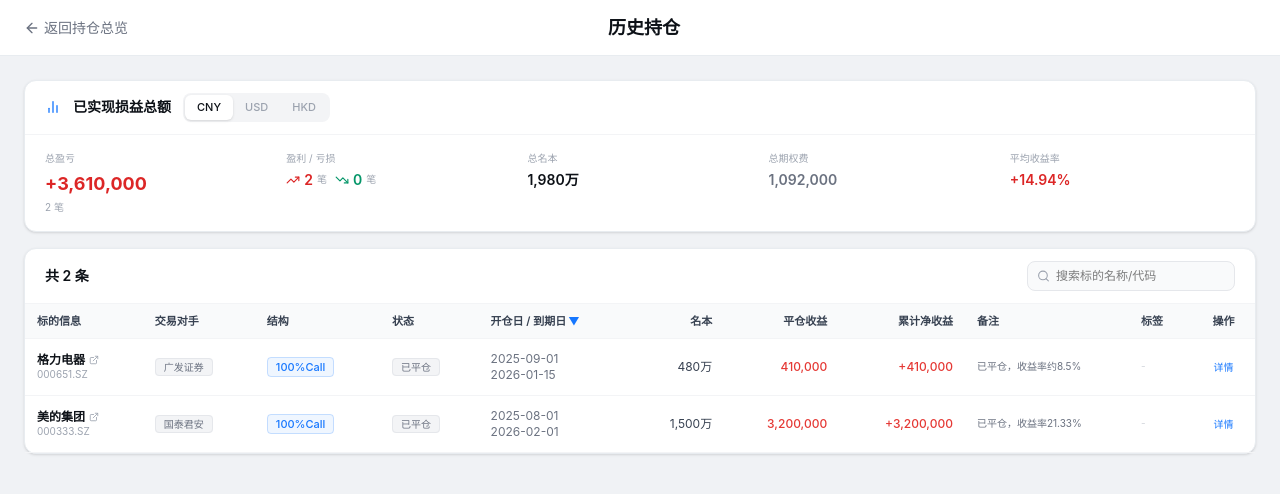
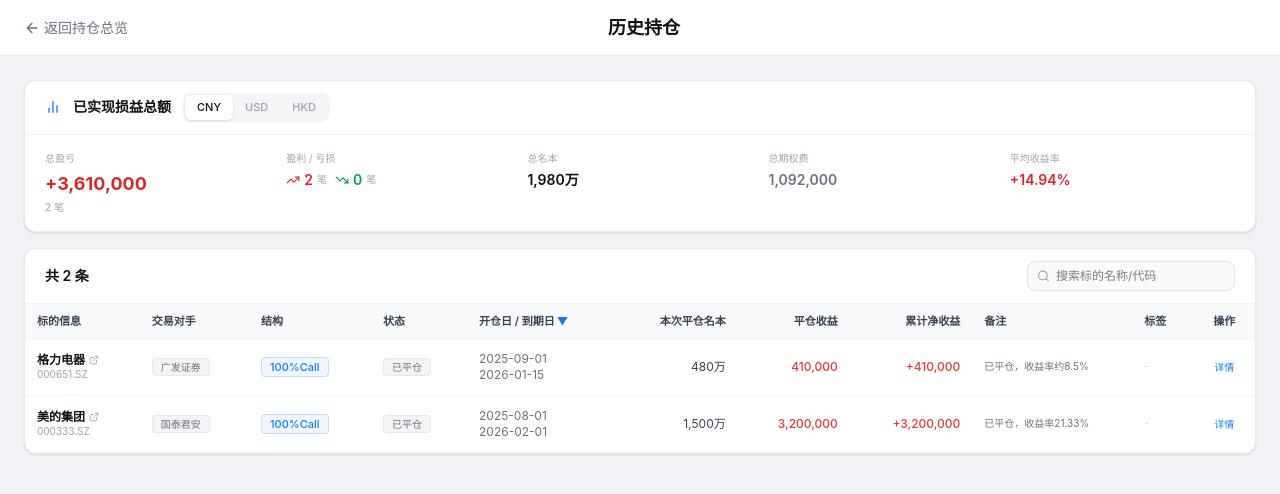
Before and after one commit to gsardine1-lab/aden-pd, a React (Vite) app: page /historical in a window 1280 px wide. Shown: the top 494 px of the page. Built offline with nearby package versions, Linux system fonts and the light colour scheme.

Commit message:
历史持仓表头：名本→本次平仓名本

```diff
--- a/src/app/components/HistoricalPositionsPage.tsx
+++ b/src/app/components/HistoricalPositionsPage.tsx
@@ -258,7 +258,7 @@ export function HistoricalPositionsPage() {
                     <th className="text-left px-3 py-2.5 text-[11px] font-semibold text-[#374151] whitespace-nowrap cursor-pointer hover:bg-[#F3F4F6] select-none" onClick={() => handleSort('structure')}>结构{renderSortArrow('structure')}</th>
                     <th className="text-left px-3 py-2.5 text-[11px] font-semibold text-[#374151] whitespace-nowrap cursor-pointer hover:bg-[#F3F4F6] select-none" onClick={() => handleSort('status')}>状态{renderSortArrow('status')}</th>
                     <th className="text-left px-3 py-2.5 text-[11px] font-semibold text-[#374151] whitespace-nowrap cursor-pointer hover:bg-[#F3F4F6] select-none" onClick={() => handleSort('startDate')}>开仓日 / 到期日{renderSortArrow('startDate')}</th>
-                    <th className="text-right px-3 py-2.5 text-[11px] font-semibold text-[#374151] whitespace-nowrap cursor-pointer hover:bg-[#F3F4F6] select-none" onClick={() => handleSort('notionalCNY')}>名本{renderSortArrow('notionalCNY')}</th>
+                    <th className="text-right px-3 py-2.5 text-[11px] font-semibold text-[#374151] whitespace-nowrap cursor-pointer hover:bg-[#F3F4F6] select-none" onClick={() => handleSort('notionalCNY')}>本次平仓名本{renderSortArrow('notionalCNY')}</th>
                     <th className="text-right px-3 py-2.5 text-[11px] font-semibold text-[#374151] whitespace-nowrap cursor-pointer hover:bg-[#F3F4F6] select-none" onClick={() => handleSort('closingPnlCNY')}>平仓收益{renderSortArrow('closingPnlCNY')}</th>
                     <th className="text-right px-3 py-2.5 text-[11px] font-semibold text-[#374151] whitespace-nowrap cursor-pointer hover:bg-[#F3F4F6] select-none" onClick={() => handleSort('cumulativePnlCNY')}>累计净收益{renderSortArrow('cumulativePnlCNY')}</th>
                     <th className="text-left px-3 py-2.5 text-[11px] font-semibold text-[#374151] whitespace-nowrap">备注</th>
--- a/src/app/components/WireframeSubPages.tsx
+++ b/src/app/components/WireframeSubPages.tsx
@@ -875,7 +875,7 @@ export function WireframeHistoricalPage() {
               <table className="w-full min-w-[1000px] text-xs">
                 <thead>
                   <tr className={`bg-[#ECECEC] border-b ${DIVIDER}`}>
-                    {['标的信息', '交易对手', '结构', '状态', '开仓日 / 到期日', '名本', '平仓收益', '累计净收益', '备注', '标签', '操作'].map(h => (
+                    {['标的信息', '交易对手', '结构', '状态', '开仓日 / 到期日', '本次平仓名本', '平仓收益', '累计净收益', '备注', '标签', '操作'].map(h => (
                       <th key={h} className="text-left px-3 py-2.5 text-[10px] font-semibold text-[#666] whitespace-nowrap">{h} {h !== '操作' && '▲'}</th>
                     ))}
                   </tr>
```
